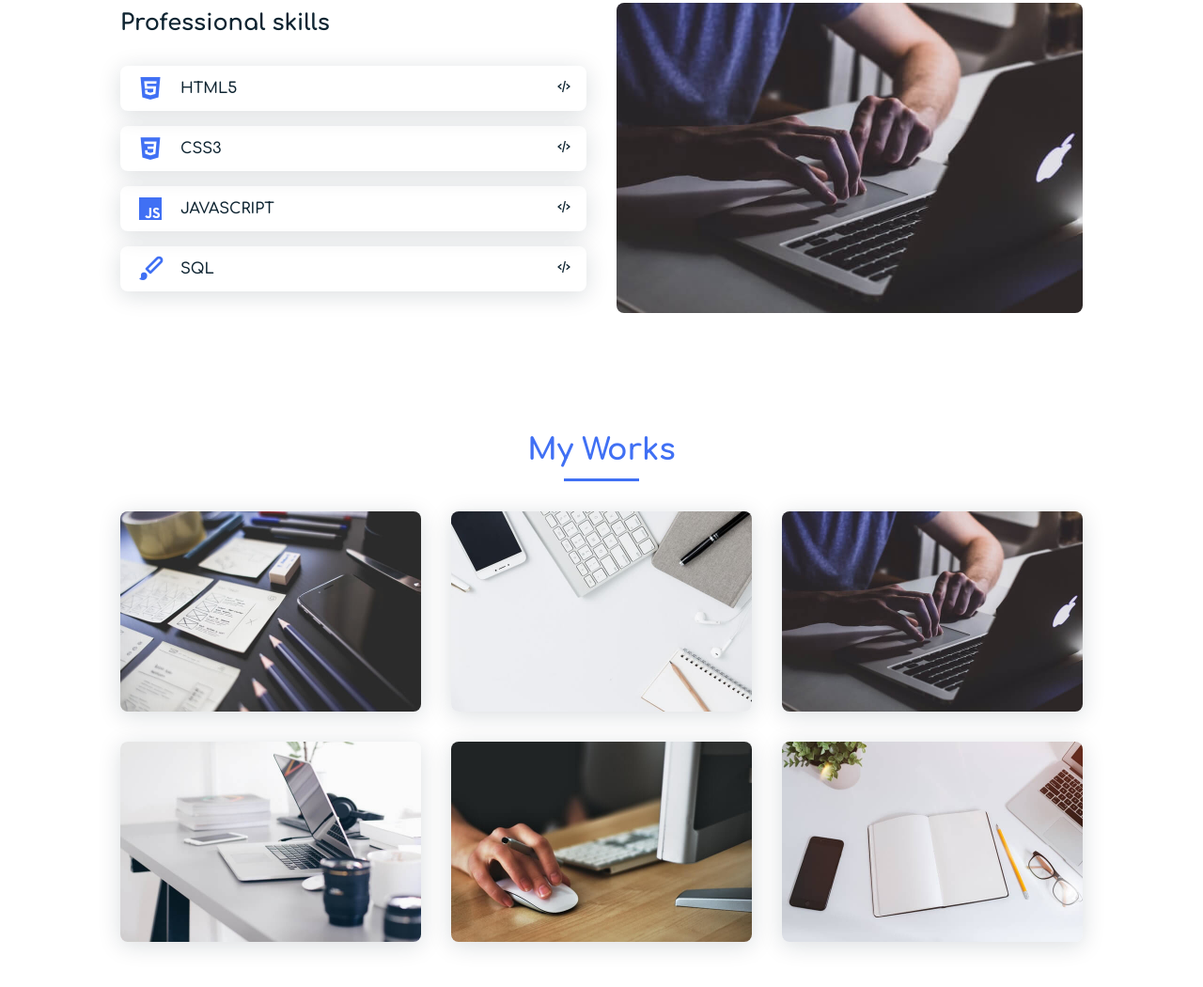
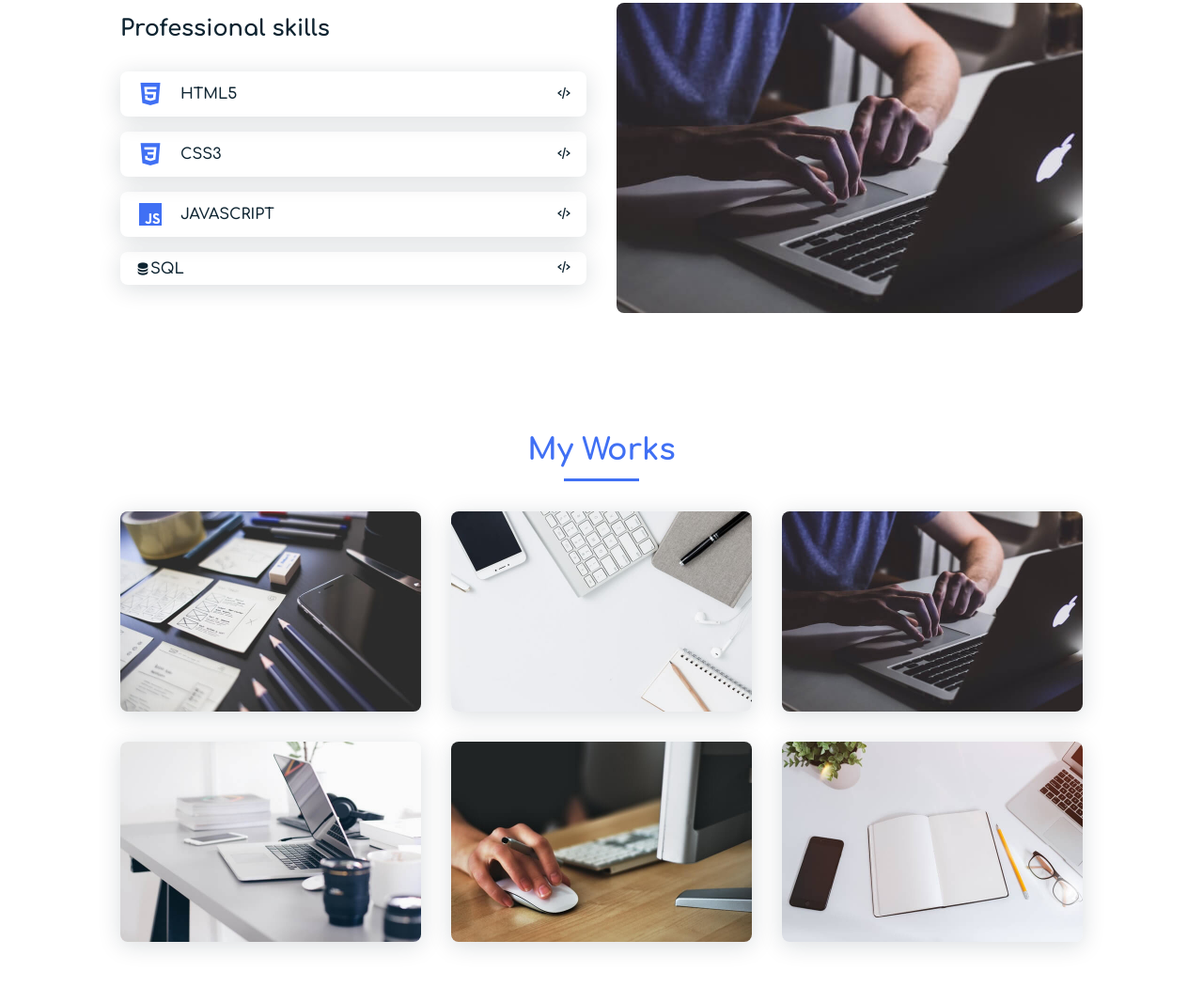
Before and after one commit to marba-serg/CV, a plain HTML site: page index.html in a window 1280 px wide. Shown: the part 1630-2680 px from the top of the page at 94% size. Drawn offline with nearby package versions, Linux system fonts and the light colour scheme.

Commit message:
Update index.html

```diff
--- a/index.html
+++ b/index.html
@@ -123,7 +123,7 @@
                     </div>
                     <div class="skills__data">
                         <div class="skills__names">
-                            <i class='bx bxs-paint skills__icon'></i>
+                            <i class='bx bxs-data' ></i>
                             <span class="skills__name">SQL</span>
                         </div>
                         <div class="skills__bar skills__ux">
```
